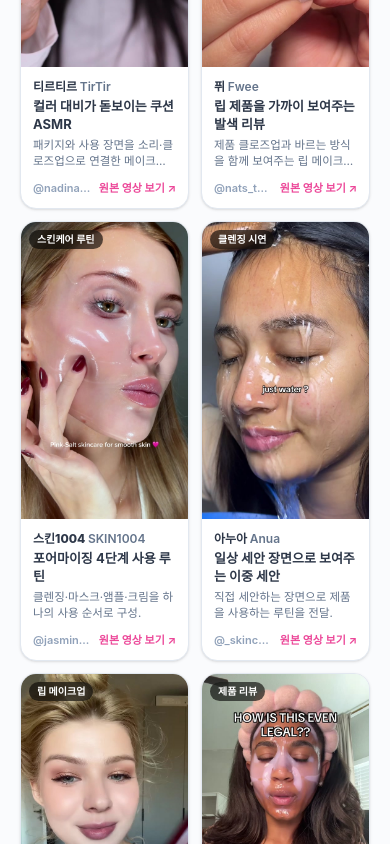
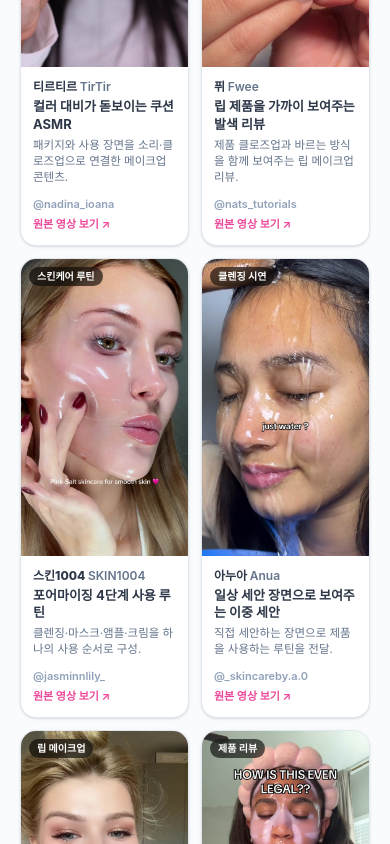
Before and after one commit to jaybe-dino/service2, a Next.js app: page /refer in a window 390 px wide. Shown: the part 6340-7184 px from the top of the page. Built offline with nearby package versions, Linux system fonts and the light colour scheme; no server answers.

Commit message:
refer: 모바일 카드 설명·계정명을 줄임 없이 표시

```diff
--- a/src/components/ktrend/ReferCurated.tsx
+++ b/src/components/ktrend/ReferCurated.tsx
@@ -19,10 +19,10 @@ export default function ReferCurated({ items }: { items: Item[] }) {
             <div className="text-[12px] font-extrabold leading-tight text-[var(--fg)]">
               {v.brandKo} <span className="font-semibold text-[var(--muted)]">{v.brand}</span>
             </div>
-            <div className="line-clamp-2 text-[13px] font-bold leading-snug">{v.title}</div>
-            <p className="line-clamp-2 text-[11.5px] leading-snug text-[var(--muted)]">{v.note}</p>
-            <div className="mt-auto flex items-center justify-between gap-2 pt-1.5">
-              <span className="truncate text-[11px] font-semibold text-slate-400">@{v.handle}</span>
+            <div className="text-[13px] font-bold leading-snug">{v.title}</div>
+            <p className="text-[11.5px] leading-snug text-[var(--muted)]">{v.note}</p>
+            <div className="mt-auto flex flex-col items-start gap-1 pt-1.5">
+              <span className="break-all text-[11px] font-semibold text-slate-400">@{v.handle}</span>
               <span className="shrink-0 text-[11px] font-bold text-[var(--accent)]">원본 영상 보기 ↗</span>
             </div>
           </div>
```
